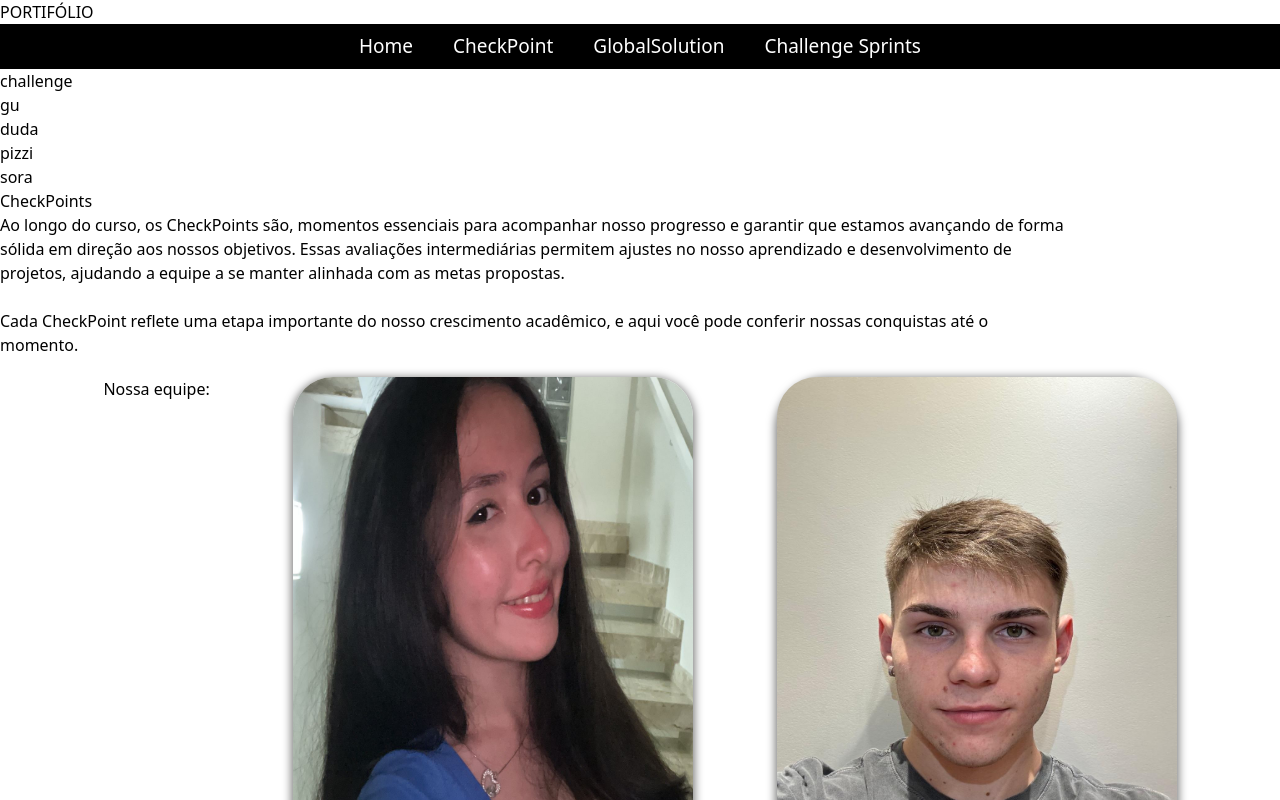
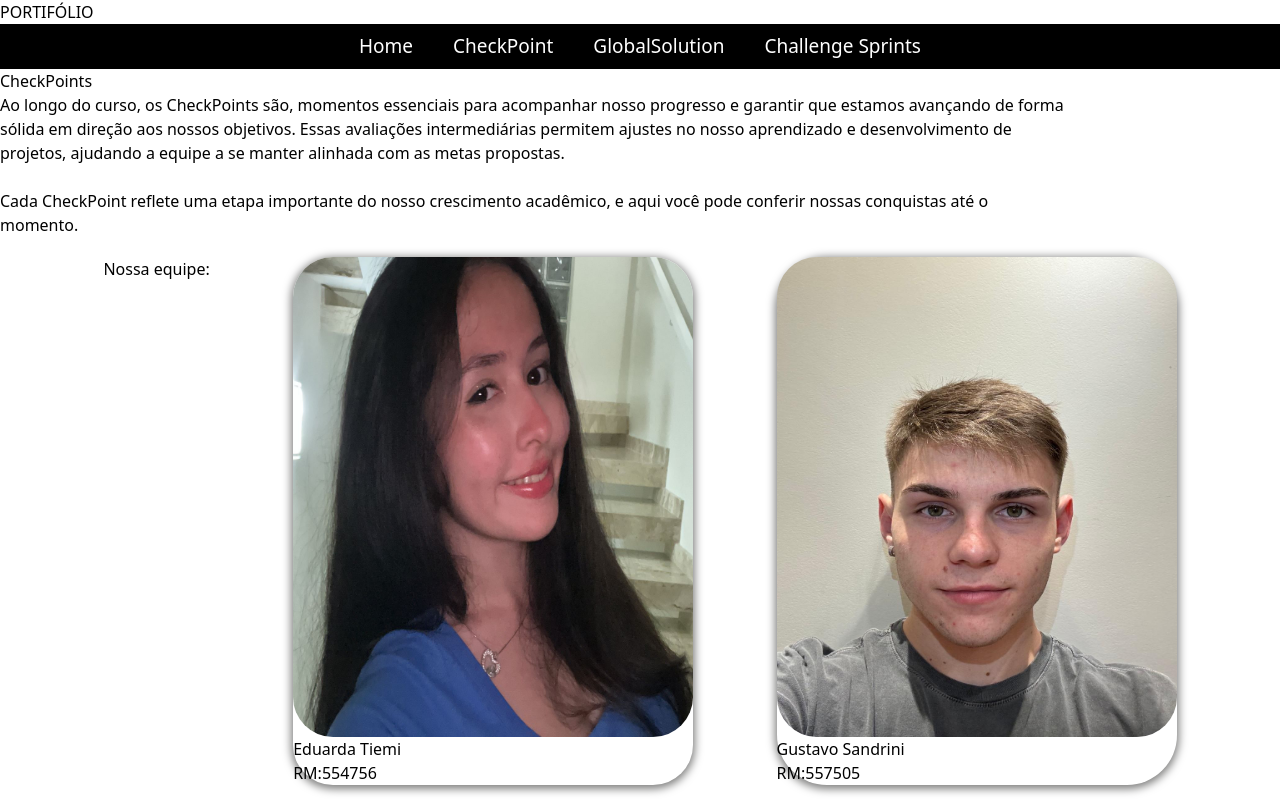
Before and after one commit to gusandrini/cp6-front, a Next.js app in the folder cp/: page /cp in a window 1280 px wide. Shown: the top 800 px of the page. Built offline with nearby package versions, Linux system fonts and the light colour scheme.

Commit message:
adicionado  parte do conteudo a pagina da Gs

```diff
--- a/cp/src/app/cp/page.tsx
+++ b/cp/src/app/cp/page.tsx
@@ -6,17 +6,6 @@ import Image from "next/image";
 export default function Cp() {
     return (
         <div>
-            <div className="container">
-                <p>challenge</p>
-                    <nav>
-                        <ul>
-                            <li><Link href="/integrantes/gu">gu</Link></li>
-                            <li><Link href="/integrantes/duda">duda</Link></li>
-                            <li><Link href="/integrantes/pizzi">pizzi</Link></li>
-                            <li><Link href="/integrantes/sora">sora</Link></li>
-                        </ul>
-                    </nav>
-            </div>
             <div className="conteudo">
                 <h1>CheckPoints</h1>
                 <p>Ao longo do curso, os CheckPoints são, momentos essenciais para acompanhar nosso progresso e garantir que estamos avançando de forma <br />
--- a/cp/src/app/gs/page.tsx
+++ b/cp/src/app/gs/page.tsx
@@ -3,7 +3,15 @@ export default function Gs() {
     return (
         <div>
             <div className="container">
-                <p>gs</p>
+                <div className="conteudo">
+                    <h1>GlobalSolution</h1>
+                    <p>As avaliações de Global Solution são ponto alto do nosso aprendizado, onde aplicamos de forma integrada os conhecimentos adquiridos ao <br />
+                    logo das disciplinas. Esses projetos desafiadores exigem que desenvolvamos soluções criativas e abrangentes, combinando diversas áreas <br />
+                    de estudo para resolver problemas complexos.
+                    <br />
+                    Neste portifólio, você encontrará nossos projetos de Global Solution, que refletem não apenas o que aprendemos, mas também como <br />
+                    conseguimos aplicar esse aprendizado em contextos atuais.</p>
+                </div>
             </div>
         </div>
     )
```
